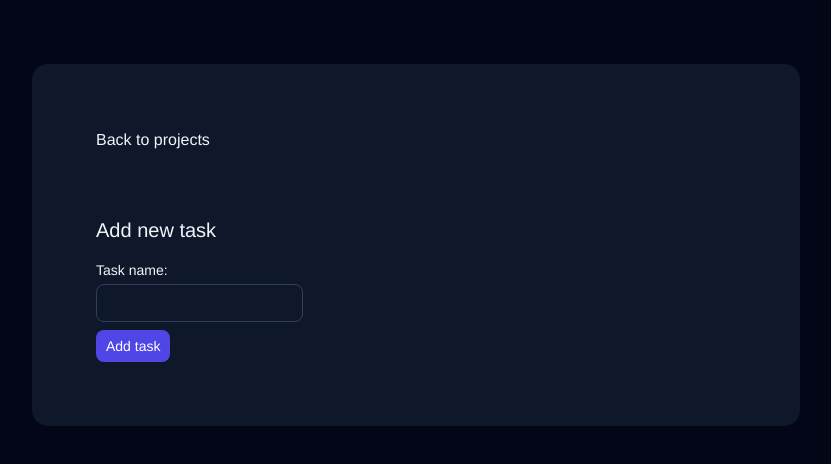
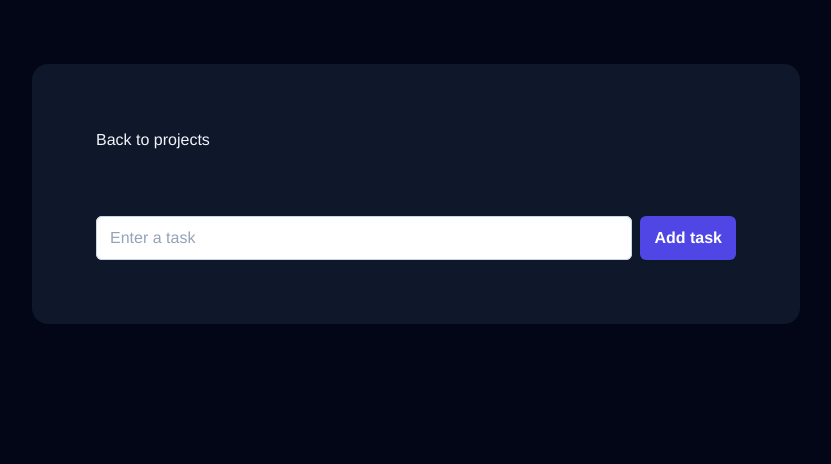
Before and after one commit to ndri/prioritizationator, a SvelteKit app: page /projects/1 in a window 1280 px wide. Shown: the top 464 px of the page, without its empty margins (224-1055 px from the left). Built offline with nearby package versions, Linux system fonts and the light colour scheme.

Commit message:
Improve new task form design

```diff
--- a/src/components/NewTaskForm.svelte
+++ b/src/components/NewTaskForm.svelte
@@ -1,5 +1,7 @@
 <script lang="ts">
 	import { createTask } from '../db';
+	import Button from './ui/Button.svelte';
+	import TextInput from './ui/TextInput.svelte';
 
 	interface Props {
 		projectId: number;
@@ -17,23 +19,18 @@
 </script>
 
 <section>
-	<h2 class="mb-4 text-xl font-medium">Add new task</h2>
-	<form class="flex flex-col items-start gap-2" onsubmit={submitForm}>
-		<div class="flex flex-col gap-1">
-			<label for="taskNameInput" class="text-sm">Task name:</label>
-			<input
-				type="text"
-				name="taskName"
+	<h2 class="sr-only">Add new task</h2>
+	<form class="flex items-center gap-2" onsubmit={submitForm}>
+		<div class="grow">
+			<TextInput
 				id="taskNameInput"
-				class="rounded-lg border-slate-700 bg-slate-900 text-sm"
+				label="Task name"
+				placeholder="Enter a task"
+				size="xl"
 				bind:value={taskName}
+				hiddenLabel
 			/>
 		</div>
-		<button
-			type="submit"
-			class="hover:pointer rounded-lg bg-indigo-600 px-2.5 py-1.5 text-sm text-white hover:bg-indigo-500"
-		>
-			Add task
-		</button>
+		<Button type="submit" variant="primary" size="xl">Add task</Button>
 	</form>
 </section>
--- /dev/null
+++ b/src/components/ui/Button.svelte
@@ -0,0 +1,65 @@
+<script lang="ts">
+	import type { Snippet } from 'svelte';
+	import type { ClassValue } from 'svelte/elements';
+
+	interface Props {
+		variant?: 'primary' | 'secondary';
+		size?: 'xs' | 'sm' | 'md' | 'lg' | 'xl';
+		type?: 'button' | 'submit' | 'reset';
+		disabled?: boolean;
+		href?: string;
+		onclick?: (event: MouseEvent) => void;
+		children: Snippet;
+		class?: ClassValue;
+		[key: string]: any;
+	}
+
+	let {
+		variant = 'primary',
+		size = 'md',
+		type = 'button',
+		disabled = false,
+		href,
+		onclick,
+		children,
+		class: className,
+		...props
+	}: Props = $props();
+
+	const sizeClasses = {
+		xs: 'rounded px-2 py-1 text-xs',
+		sm: 'rounded px-2 py-1 text-sm',
+		md: 'rounded-md px-2.5 py-1.5 text-sm',
+		lg: 'rounded-md px-3 py-2 text-sm',
+		xl: 'rounded-md px-3.5 py-2.5 text-base'
+	} as const;
+
+	const variantClasses = {
+		primary: ['bg-indigo-600 hover:bg-indigo-500', 'text-white'],
+		secondary: [
+			'bg-white dark:bg-slate-800 hover:bg-slate-100 dark:hover:bg-slate-700',
+			'text-slate-900 dark:text-white',
+			'outline-1 outline-slate-300 dark:outline-slate-800'
+		]
+	} as const;
+
+	const buttonClasses = [
+		sizeClasses[size],
+		variantClasses[variant],
+		'font-semibold inline-flex items-center justify-center shadow-sm',
+		'focus-visible:outline focus-visible:outline-2 focus-visible:outline-offset-2',
+		'focus-visible:outline-indigo-600 dark:focus-visible:outline-indigo-500',
+		'disabled:opacity-50 disabled:cursor-not-allowed',
+		className
+	];
+</script>
+
+{#if href}
+	<a {href} class={buttonClasses} {onclick} {...props}>
+		{@render children()}
+	</a>
+{:else}
+	<button {type} class={buttonClasses} {disabled} {onclick} {...props}>
+		{@render children()}
+	</button>
+{/if}
--- /dev/null
+++ b/src/components/ui/TextInput.svelte
@@ -0,0 +1,93 @@
+<script lang="ts">
+	import type { ClassValue, FullAutoFill, HTMLInputTypeAttribute } from 'svelte/elements';
+
+	interface Props {
+		id: string;
+		name?: string;
+		label: string;
+		type?: HTMLInputTypeAttribute;
+		placeholder?: string;
+		required?: boolean;
+		disabled?: boolean;
+		autocomplete?: FullAutoFill;
+		helpText?: string;
+		value?: string;
+		size?: 'xs' | 'sm' | 'md' | 'lg' | 'xl';
+		hiddenLabel?: boolean;
+		class?: ClassValue;
+		[key: string]: any;
+	}
+
+	let {
+		id,
+		name = id,
+		label,
+		type = 'text',
+		placeholder,
+		required = false,
+		disabled = false,
+		autocomplete,
+		helpText,
+		size = 'md',
+		hiddenLabel = false,
+		value = $bindable(''),
+		class: className,
+		...props
+	}: Props = $props();
+
+	const sizeClasses = {
+		xs: 'px-2 py-1 text-xs',
+		sm: 'px-2 py-1 text-sm',
+		md: 'px-2.5 py-1.5 text-sm',
+		lg: 'px-3 py-2 text-sm',
+		xl: 'px-3.5 py-2.5 text-base'
+	} as const;
+
+	const inputClasses = [
+		'block w-full rounded-md',
+		sizeClasses[size],
+		'bg-white dark:bg-white/5',
+		'text-slate-900 dark:text-white',
+		'placeholder:text-slate-400 dark:placeholder:text-slate-500',
+		'outline outline-1 -outline-offset-1',
+		'outline-slate-300 dark:outline-slate-700',
+		'focus:outline focus:outline-2 focus:-outline-offset-2',
+		'focus:outline-indigo-600 dark:focus:outline-indigo-500',
+		'disabled:opacity-50 disabled:cursor-not-allowed',
+		'border-none',
+		className
+	];
+
+	const labelClasses = [
+		'block font-medium',
+		size === 'xs' ? 'text-xs' : 'text-sm/6',
+		'text-slate-900 dark:text-white',
+		hiddenLabel && 'sr-only'
+	];
+
+	const helpTextClasses = [
+		size === 'xs' ? 'text-xs' : 'text-sm/6',
+		'text-slate-600 dark:text-slate-400'
+	];
+</script>
+
+<div class="flex flex-col gap-2">
+	<label for={id} class={labelClasses}>
+		{label}
+	</label>
+	<input
+		{id}
+		{name}
+		{type}
+		{placeholder}
+		{required}
+		{disabled}
+		{autocomplete}
+		bind:value
+		class={inputClasses}
+		{...props}
+	/>
+	{#if helpText}
+		<p class={helpTextClasses}>{helpText}</p>
+	{/if}
+</div>
```
